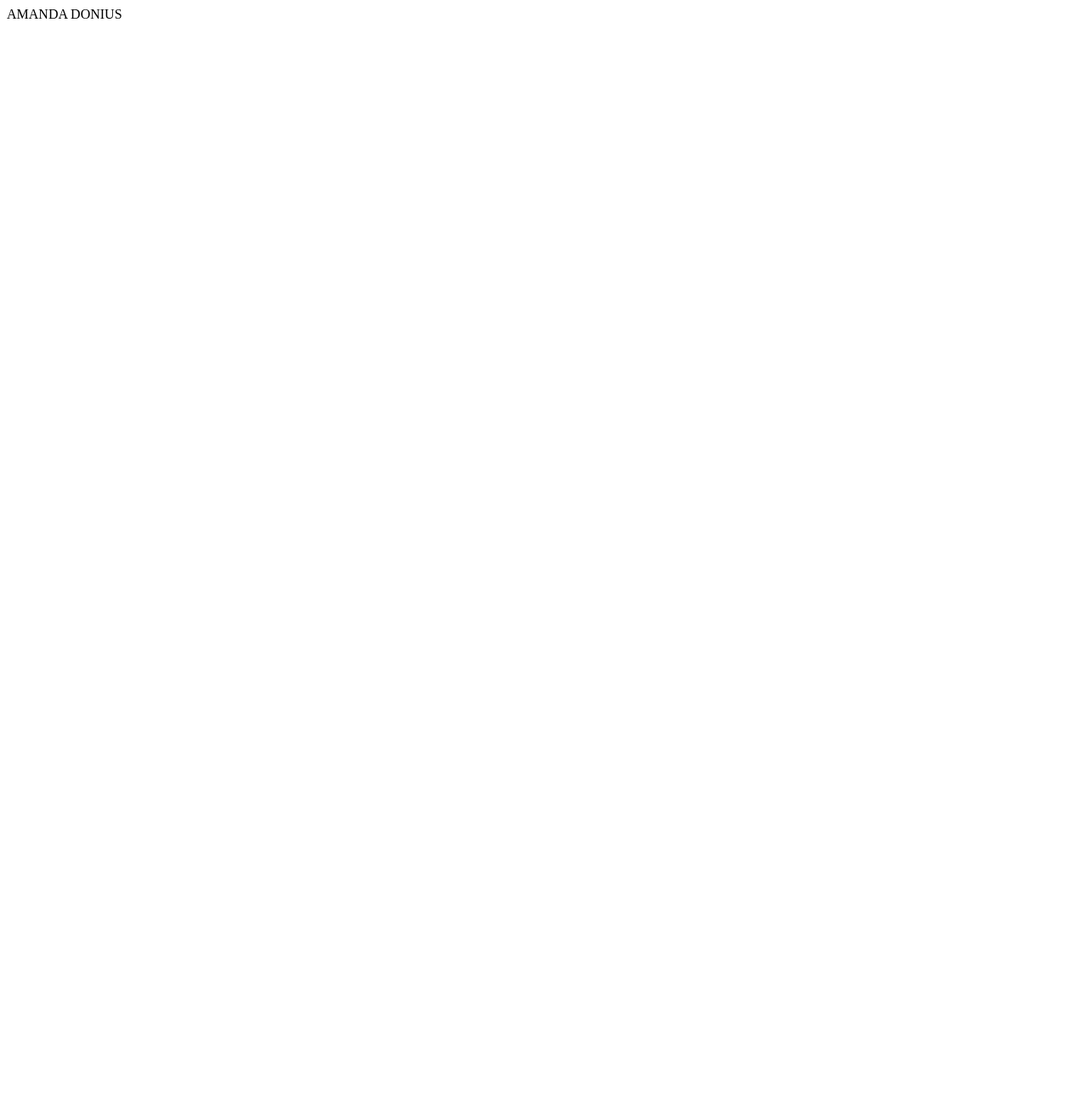
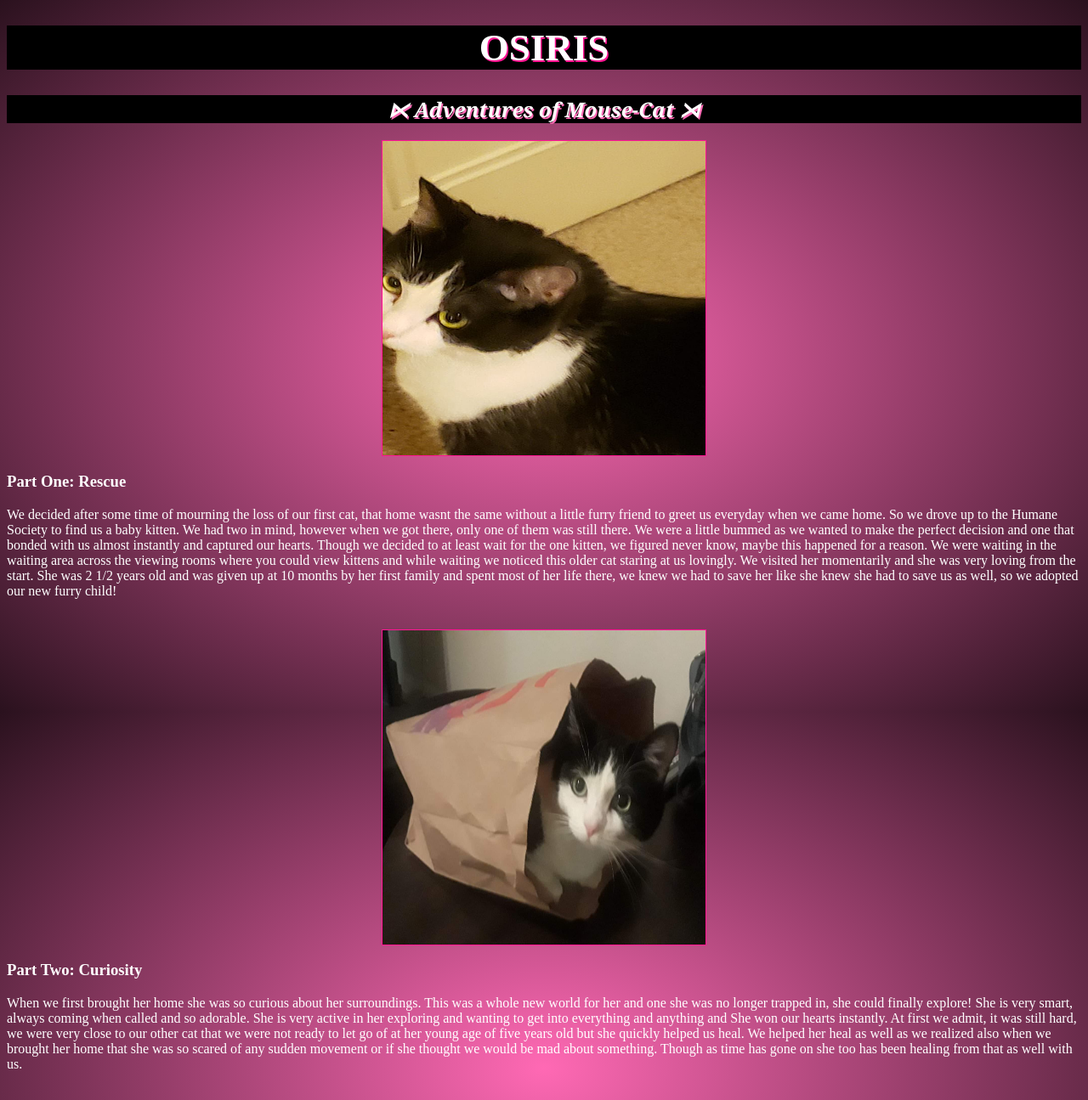
Before and after one commit to amandapanda1984/html-me-something, a plain HTML site: page index.html in a window 1280 px wide. Shown: the top 1295 px of the page at 85% size. Before the commit the page ends 800 px from the top, so only its background shows below. Drawn offline with Linux system fonts and the light colour scheme.

Commit message:
Bashed out webpage

```diff
--- a/index.html
+++ b/index.html
@@ -1 +1,78 @@
-<p>AMANDA DONIUS</p>
+<!DOCTYPE html>
+
+<html lang="en-US">
+<head>
+  <meta charset="UTF-8">
+  <title>OSIRIS: Adventures of Mouse-Cat</title>
+  <link rel="stylesheet" type="text/css" href="styles.css">
+</head>
+
+<body>
+<main>
+
+<header>
+<h1 id="heading">OSIRIS</h1>
+<h2 id="sub-heading">&ltimes; Adventures of Mouse-Cat &rtimes;</h1>
+</header>
+
+<div>
+<article>
+<img src="images/kitty03.jpg" alt="osiris">
+<h3 id="Rescue">Part One: Rescue</h3>
+<p>
+We decided after some time of mourning the loss of our first cat, that home wasnt the same without a little furry friend to
+greet us everyday when we came home. So we drove up to the Humane Society to find us a baby kitten. We had two in mind, however when we got there, only one of them was
+still there. We were a little bummed as we wanted to make the perfect decision and one that bonded with us almost instantly and
+captured our hearts. Though we decided to at least wait for the one kitten, we figured never know, maybe this happened for a reason.
+We were waiting in the waiting area across the viewing rooms where you could view kittens and while waiting we noticed this older cat
+staring at us lovingly. We visited her momentarily and she was very loving from the start. She was 2 1/2 years old and was given up at 10 months by her first family and spent
+most of her life there, we knew we had to save her like she knew she had to save us as well, so we adopted our new furry child!
+</p>
+</article>
+</div>
+
+
+
+<div>
+<article>
+<img src="images/kitty02.jpg" alt="curiosity">
+<h3 id="Curiosity">Part Two: Curiosity</h3>
+<p>
+When we first brought her home she was so curious about her surroundings. This was a whole new world for her and one she was no longer
+trapped in, she could finally explore! She is very smart, always coming when called and so adorable. She is very active in her exploring and wanting to get into everything and anything and She
+won our hearts instantly. At first we admit, it was still hard, we were very close to our other cat that we were not ready to let go
+of at her young age of five years old but she quickly helped us heal. We helped her heal as well as we realized also when we brought
+her home that she was so scared of any sudden movement or if she thought we would be mad about something. Though as time has gone on
+she too has been healing from that as well with us.
+</p>
+</article>
+</div>
+
+
+
+<div>
+<article>
+<img src="images/kitty01.jpg" alt="quirks">
+<h3 id="Quirks">Part Three: Quirks</h3>
+<p>
+She has many odd traits for example we swear she thinks she is a monkey, a mouse and a meerkat all in one! Her tail is so cute because it curled like a monkey's tail and would
+hook onto things as well or wrap around your wrist. Whenever she meowed it isn't a cat's meow, it sounds more like a squeaking mouse!
+it is so adorable and makes her so unique! Whenever she hears noises she stands up on her two back legs like a meerkat does
+and she loves watching tv with us as well. She now knows she has a loving forever home and loving parents who will spoil her
+the rest of her life.
+</p>
+</article>
+</div>
+
+
+
+
+
+
+
+</main>
+
+<footer>&copy; Amanda Donius 2019 </footer>
+
+</body>
+</html>
--- /dev/null
+++ b/styles.css
@@ -0,0 +1,86 @@
+body {
+    background-color: black;
+    background-image: radial-gradient(
+      hotpink, black 120%
+    );
+    height: 100vh;
+  }
+
+
+  img {
+      display: block;
+      margin-left: auto;
+      margin-right: auto;
+      height: 370px;
+      width: 30%;
+      border: .1rem solid deeppink;
+      align-content: center;
+
+    }
+
+
+    p {
+      color: white;
+      font-family: 'Times New Roman', Times, serif;
+      font-weight: italic bolder;
+      font-size: 16px;
+      padding-bottom: 20px;
+
+    }
+
+    #heading {
+      color: white;
+      text-align: center;
+      text-shadow: .1rem .1rem deeppink;
+      border: red;
+      font-family: 'Aclonica';
+      font-size: 45px;
+      font-style: normal;
+      background-color: black;
+    }
+
+  h3 {
+    color: white;
+
+    }
+
+    #sub-heading {
+      color: white;
+      text-align: center;
+      text-shadow: .1rem .1rem hotpink;
+      font-family: Georgia, 'Times New Roman', Times, serif;
+      font-style: oblique;
+      background-color: black;
+    }
+
+
+    .bottom p {
+      padding-bottom: 170px;
+
+    }
+
+
+
+    /* remove default underline */
+    a:link {
+      color: greenyellow;
+      text-decoration: none;
+    }
+
+    a:visited {
+      color: green;
+      text-decoration: none;
+    }
+
+    /* mouse over link */
+    a:hover {
+        color: greenyellow;
+    }
+
+    footer {
+      color: white;
+      text-align: center;
+      font-family: Courier;
+      font-size: 14px;
+      background-color: black;
+    }
```
Also changed, not shown: images/kitty01.jpg (added), images/kitty02.jpg (added), images/kitty03.jpg (added).
